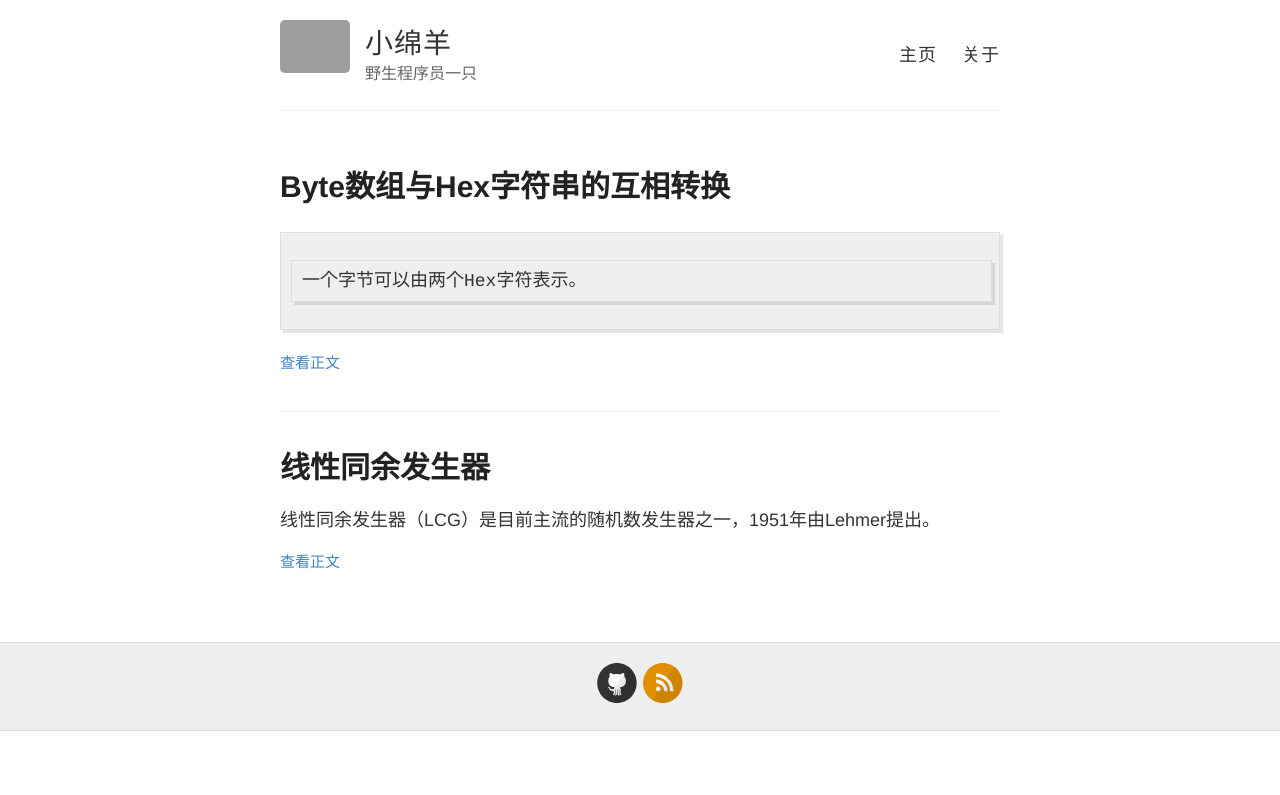
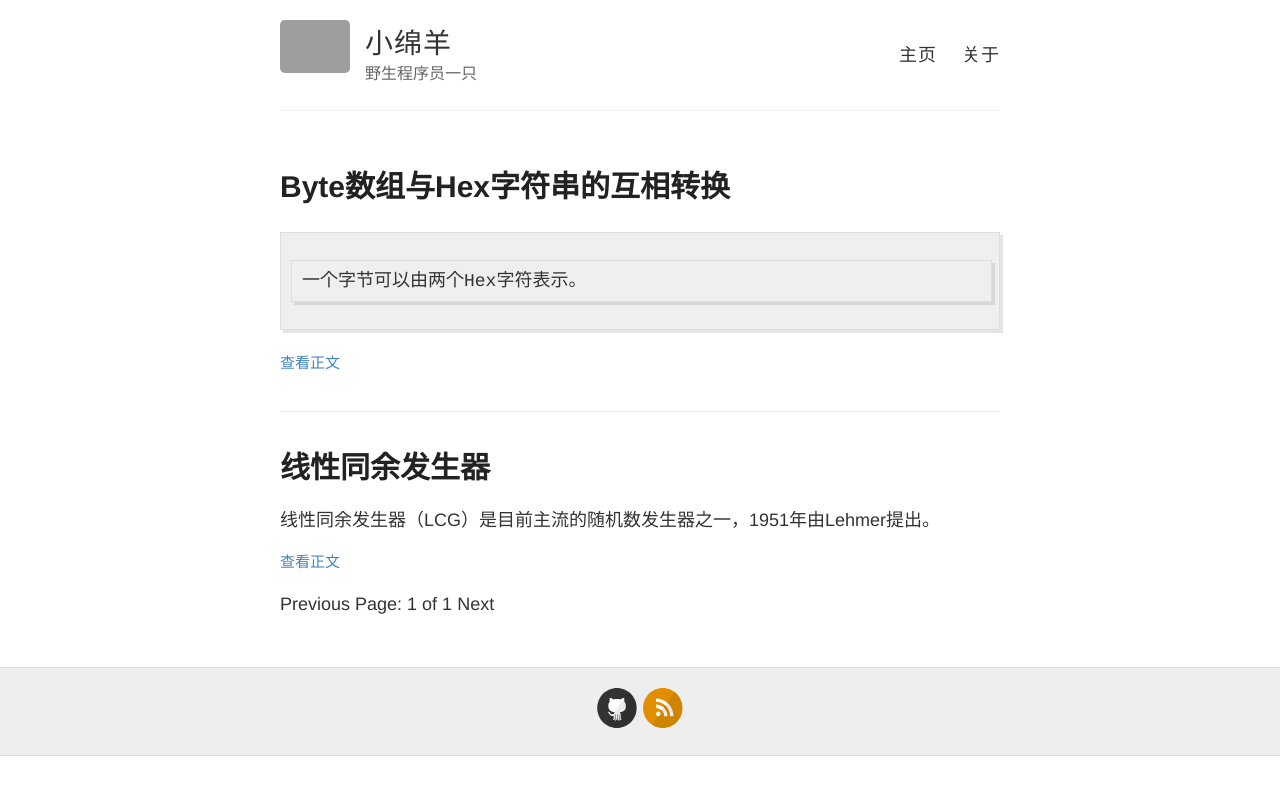
Before and after one commit to mingyangxiao/blog, a Jekyll site: the page built from index.html, in a window 1280 px wide. Shown: the top 795 px of the page. Built offline with Jekyll 4.4.1, drawn with Linux system fonts in a browser that asks for light colours; Markdown is read by kramdown in place of the engine named in the settings; the list of posts is cut into pages by our own code; grey boxes are pictures that could not be loaded.

Commit message:
添加分页

```diff
--- a/_config.yml
+++ b/_config.yml
@@ -56,6 +56,7 @@ baseurl: ""
 markdown: redcarpet
 highlighter: pygments
 permalink: /:title/
+paginate: 5
 
 # The release of Jekyll Now that you're using
 version: v1.1.0
--- a/index.html
+++ b/index.html
@@ -16,3 +16,17 @@ layout: default
     </article>
   {% endfor %}
 </div>
+
+<div class="pagination">
+  {% if paginator.previous_page %}
+    <a href="{{ paginator.previous_page_path }}" class="previous">Previous</a>
+  {% else %}
+    <span class="previous">Previous</span>
+  {% endif %}
+  <span class="page_number ">Page: {{ paginator.page }} of {{ paginator.total_pages }}</span>
+  {% if paginator.next_page %}
+    <a href="{{ paginator.next_page_path }}" class="next">Next</a>
+  {% else %}
+    <span class="next ">Next</span>
+  {% endif %}
+</div>
```
